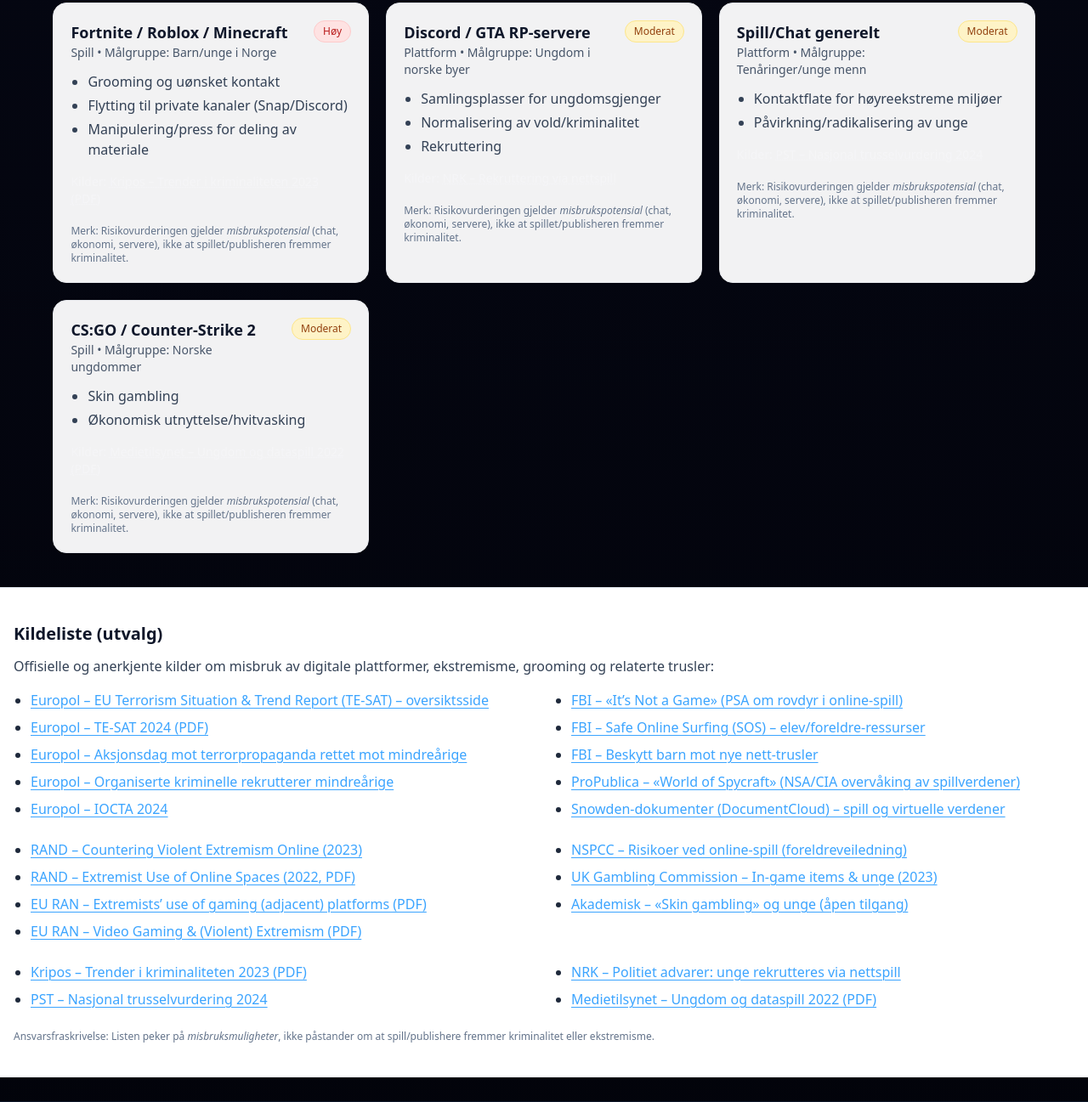
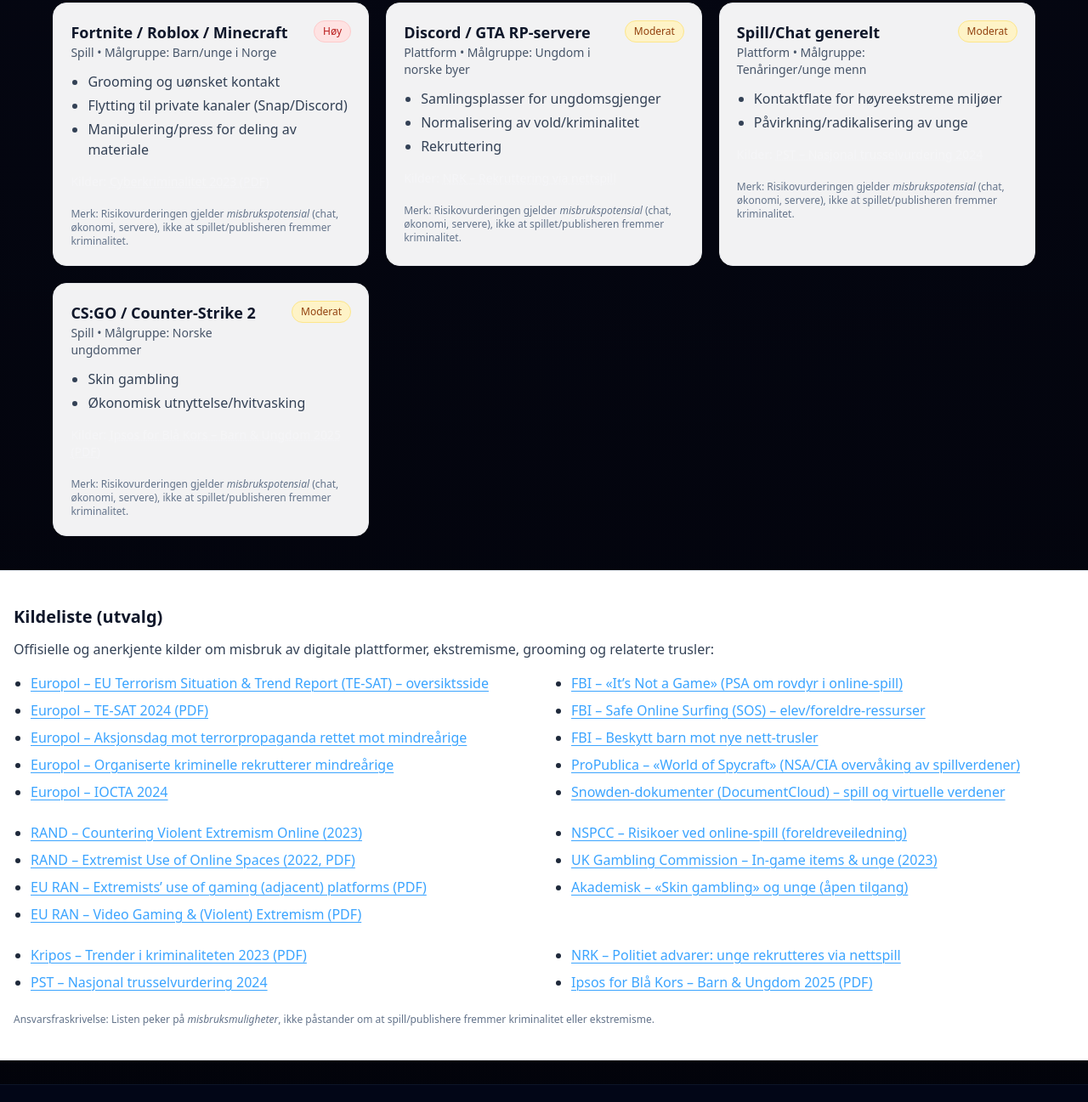
Before and after one commit to opendefender-org/opendefender-org.github.io, a plain HTML site: page gaming-risk-matrix.html in a window 1280 px wide. Shown: the part 3021-4318 px from the top of the page at 85% size. Drawn offline with nearby package versions, Linux system fonts and the light colour scheme.

Commit message:
Oppdatert gaming-risk-matrix: erstattet ekstern lenke med korrekt referanse

```diff
--- a/gaming-risk-matrix.html
+++ b/gaming-risk-matrix.html
@@ -413,11 +413,11 @@
         <div class="grid md:grid-cols-2 gap-6 mt-6">
           <ul class="list-disc pl-5 space-y-2 text-slate-800">
             <li><a class="link" href="https://www.politiet.no/globalassets/04-aktuelt-tall-og-fakta/kripos/trender-i-kriminaliteten/trender-i-kriminaliteten-2023.pdf" target="_blank" rel="noopener">Kripos – Trender i kriminaliteten 2023 (PDF)</a></li>
-            <li><a class="link" href="https://www.pst.no/alle-artikler/trusselvurderinger/nasjonal-trusselvurdering-2024/" target="_blank" rel="noopener">PST – Nasjonal trusselvurdering 2024</a></li>
+            <li><a class="link" href="https://www.pst.no/globalassets/2024/nasjonal-trusselvurdering-2024/nasjonal-trusselvurdering-2024_uuweb.pdf" target="_blank" rel="noopener">PST – Nasjonal trusselvurdering 2024</a></li>
           </ul>
           <ul class="list-disc pl-5 space-y-2 text-slate-800">
             <li><a class="link" href="https://www.nrk.no/stor-oslo/politiet_-_-barn-rekrutteres-til-kriminalitet-gjennom-dataspill-1.17619982" target="_blank" rel="noopener">NRK – Politiet advarer: unge rekrutteres via nettspill</a></li>
-            <li><a class="link" href="https://www.medietilsynet.no/globalassets/publikasjoner/ungdom-og-dataspill/ungdom-og-dataspill-2022.pdf" target="_blank" rel="noopener">Medietilsynet – Ungdom og dataspill 2022 (PDF)</a></li>
+            <li><a class="link" href="https://www.blakors.no/content/uploads/2025/06/Rapport-Barn-Ungdom-2025-Gaming-.pdf" target="_blank" rel="noopener">Ipsos for Blå Kors – Barn & Ungdom 2025 (PDF)</a></li>
           </ul>
         </div>
         <p class="mt-6 text-xs text-slate-500">
@@ -533,7 +533,7 @@
       misuse: ['Grooming og uønsket kontakt', 'Flytting til private kanaler (Snap/Discord)', 'Manipulering/press for deling av materiale'],
       audience: 'Barn/unge i Norge', risk: 'Høy',
       sources: [
-        {label: 'Kripos – Trender i kriminaliteten 2023 (PDF)', url: 'https://www.politiet.no/globalassets/04-aktuelt-tall-og-fakta/kripos/trender-i-kriminaliteten/trender-i-kriminaliteten-2023.pdf'}
+        {label: 'Cyberkriminalitet 2023 (PDF)', url: 'https://kudos.dfo.no/dokument/78362/cyberkriminalitet-2023-politiets-arlige-temarapport-om-kriminalitet-mot-datasystemer-og-kriminalitet-stottet-av-datasystemer'}
       ]
     },
     {
@@ -541,7 +541,7 @@
       misuse: ['Samlingsplasser for ungdomsgjenger', 'Normalisering av vold/kriminalitet', 'Rekruttering'],
       audience: 'Ungdom i norske byer', risk: 'Moderat',
       sources: [
-        {label: 'NRK – Rekruttering via nettspill', url: 'https://www.nrk.no/norge/politiet-advarer-mot-at-unge-rekrutteres-til-kriminalitet-via-nettspill-1.15987639'}
+        {label: 'NRK – Rekruttering via nettspill', url: 'https://www.nrk.no/stor-oslo/politiet_-_-barn-rekrutteres-til-kriminalitet-gjennom-dataspill-1.17619982'}
       ]
     },
     {
@@ -549,7 +549,7 @@
       misuse: ['Kontaktflate for høyreekstreme miljøer', 'Påvirkning/radikalisering av unge'],
       audience: 'Tenåringer/unge menn', risk: 'Moderat',
       sources: [
-        {label: 'PST – Nasjonal trusselvurdering 2024', url: 'https://www.pst.no/alle-artikler/trusselvurderinger/nasjonal-trusselvurdering-2024/'}
+        {label: 'PST – Nasjonal trusselvurdering 2024', url: 'https://www.pst.no/globalassets/2024/nasjonal-trusselvurdering-2024/nasjonal-trusselvurdering-2024_uuweb.pdf'}
       ]
     },
     {
@@ -557,7 +557,7 @@
       misuse: ['Skin gambling', 'Økonomisk utnyttelse/hvitvasking'],
       audience: 'Norske ungdommer', risk: 'Moderat',
       sources: [
-        {label: 'Medietilsynet – Ungdom og dataspill 2022 (PDF)', url: 'https://www.medietilsynet.no/globalassets/publikasjoner/ungdom-og-dataspill/ungdom-og-dataspill-2022.pdf'}
+        {label: 'Ipsos for Blå Kors – Barn & Ungdom 2025 (PDF)', url: 'https://www.blakors.no/content/uploads/2025/06/Rapport-Barn-Ungdom-2025-Gaming-.pdf'}
       ]
     }
   ];
```
